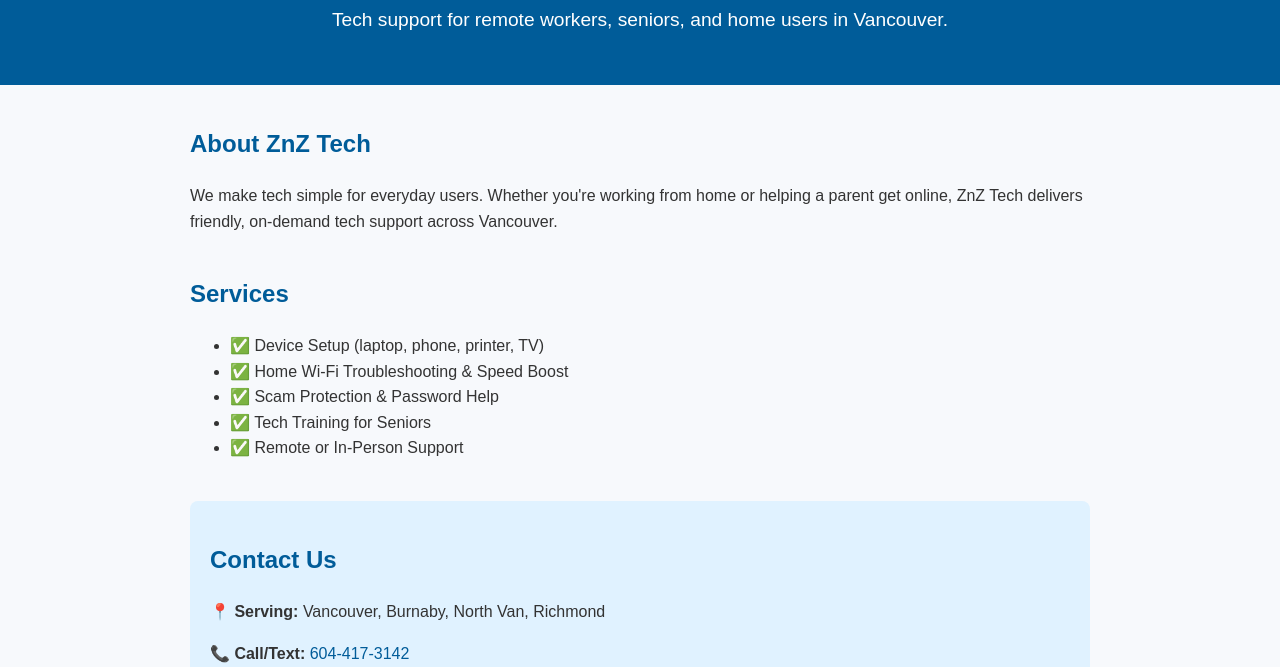
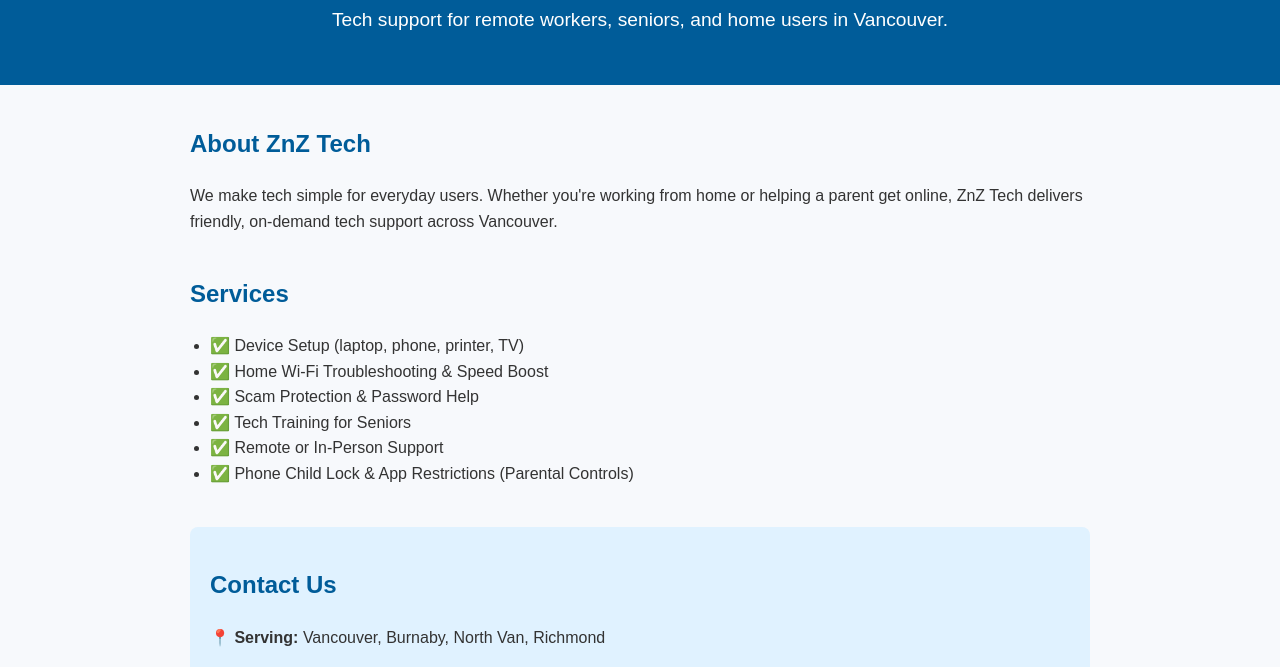
Before and after one commit to Znztch/znztech, a plain HTML site: page index.html in a window 1280 px wide. Shown: the part 95-762 px from the top of the page. Drawn offline with Linux system fonts and the light colour scheme.

Commit message:
Update index.html

```diff
--- a/index.html
+++ b/index.html
@@ -3,7 +3,7 @@
 <head>
   <meta charset="UTF-8" />
   <meta name="viewport" content="width=device-width, initial-scale=1.0" />
-  <title>ZnZ Tech – Home Tech Support in Vancouver</title>
+  <title>ZnZ Tech – Home Tech Help</title>
   <style>
     body {
       font-family: Arial, sans-serif;
@@ -55,6 +55,9 @@
     a:hover {
       text-decoration: underline;
     }
+    ul {
+      padding-left: 20px;
+    }
   </style>
 </head>
 <body>
@@ -77,6 +80,7 @@
         <li>✅ Scam Protection & Password Help</li>
         <li>✅ Tech Training for Seniors</li>
         <li>✅ Remote or In-Person Support</li>
+        <li>✅ Phone Child Lock & App Restrictions (Parental Controls)</li>
       </ul>
     </section>
 
```
